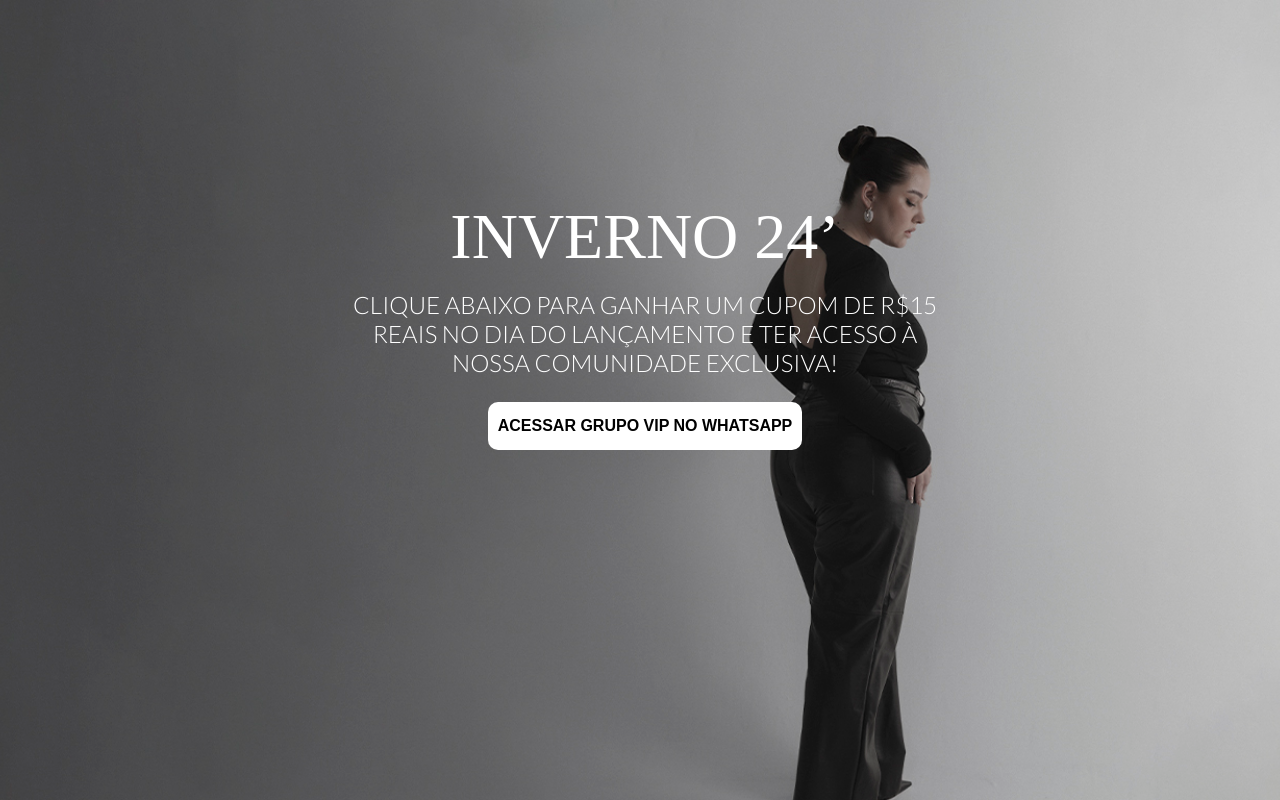
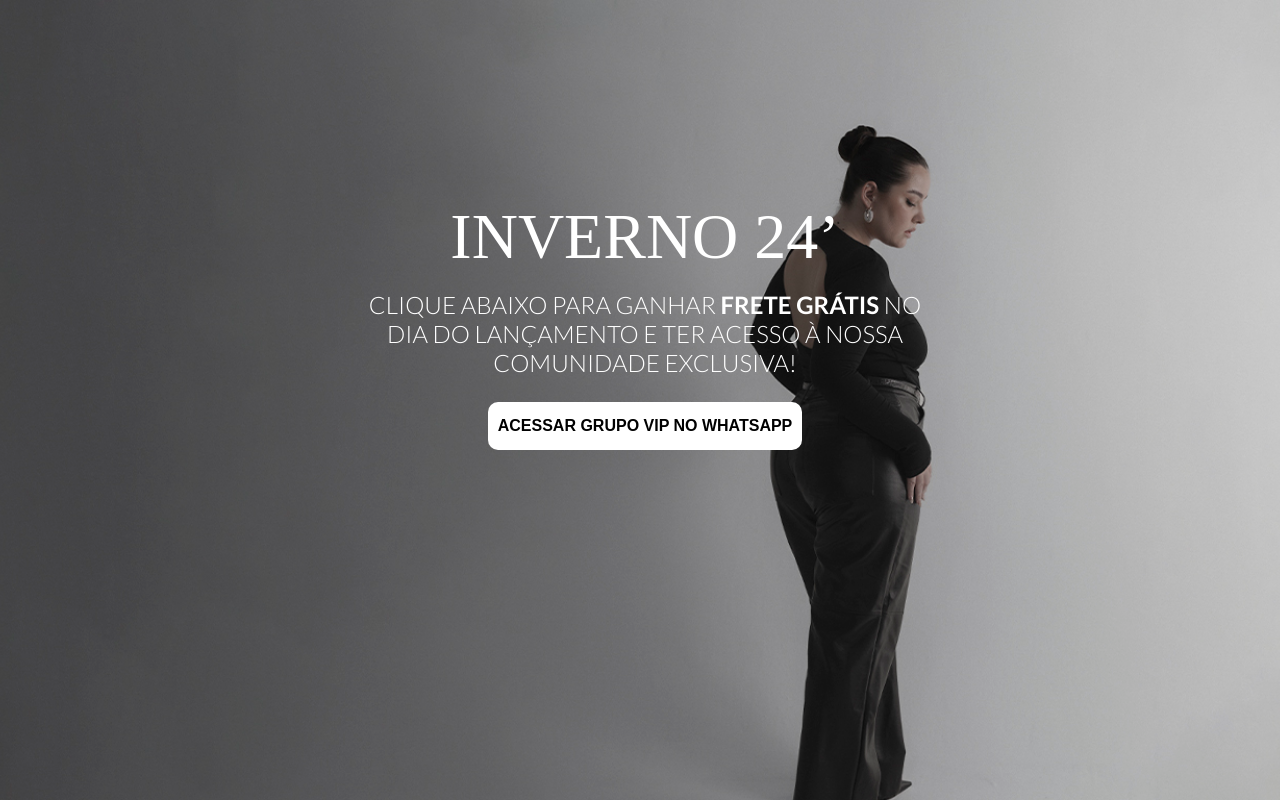
Before and after one commit to matheus-ma1a/LP-guardaroba, a React (Vite) app: page / in a window 1280 px wide. Built offline with nearby package versions, Linux system fonts and the light colour scheme; a web font is replaced by a local one.

Commit message:
altera o texto

```diff
--- a/src/App.jsx
+++ b/src/App.jsx
@@ -190,7 +190,7 @@ function App() {
 
         <Container>
           <h1>INVERNO 24’</h1>
-          <p>CLIQUE ABAIXO PARA GANHAR UM CUPOM DE R$15 REAIS NO DIA DO LANÇAMENTO E TER ACESSO À NOSSA COMUNIDADE EXCLUSIVA!</p>
+          <p>CLIQUE ABAIXO PARA GANHAR <b>FRETE GRÁTIS</b> NO DIA DO LANÇAMENTO E TER ACESSO À NOSSA COMUNIDADE EXCLUSIVA!</p>
         </Container>
 
         <button onClick={handleLeadButtonClick} >ACESSAR GRUPO VIP NO WHATSAPP</button>
```
